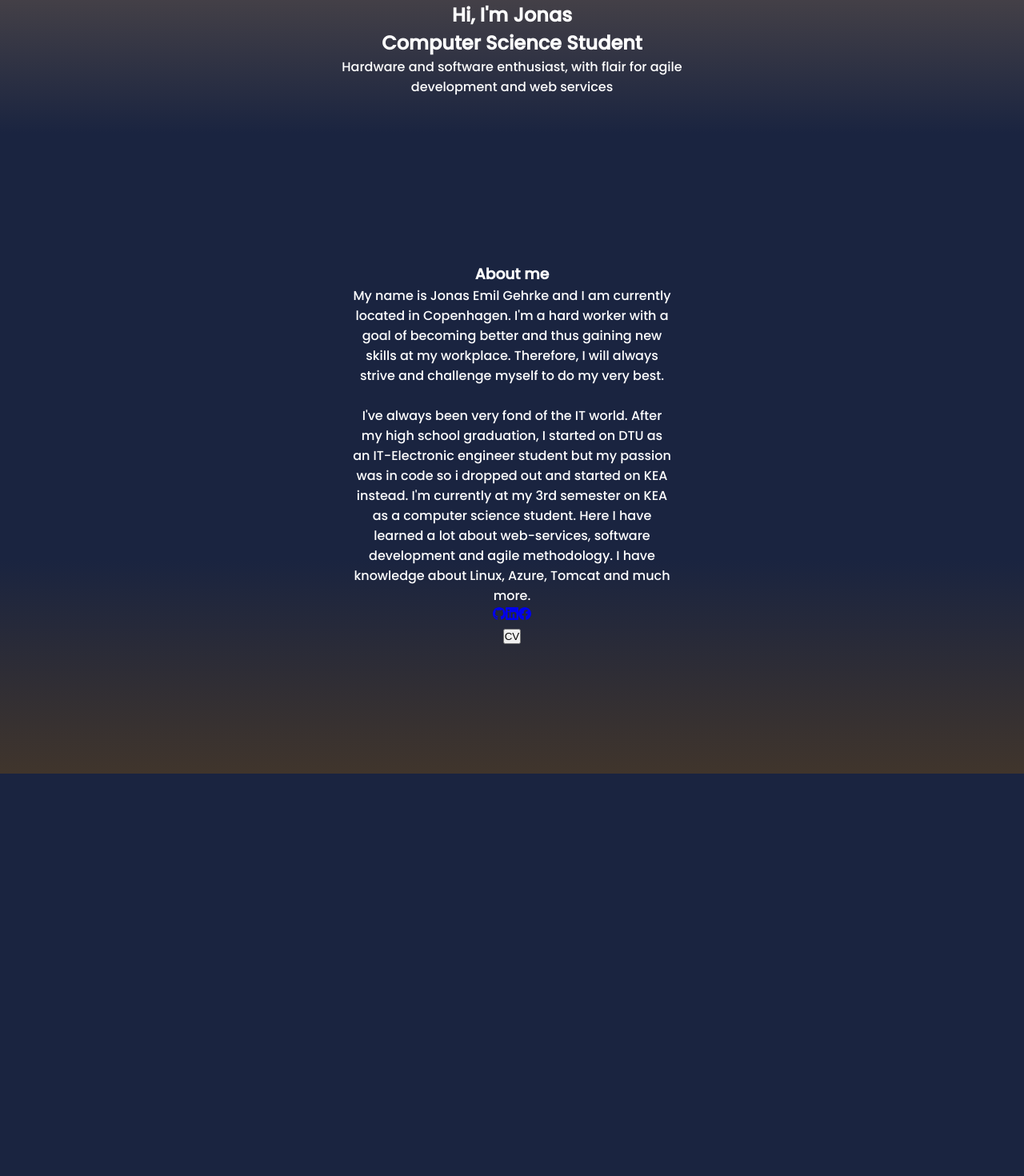
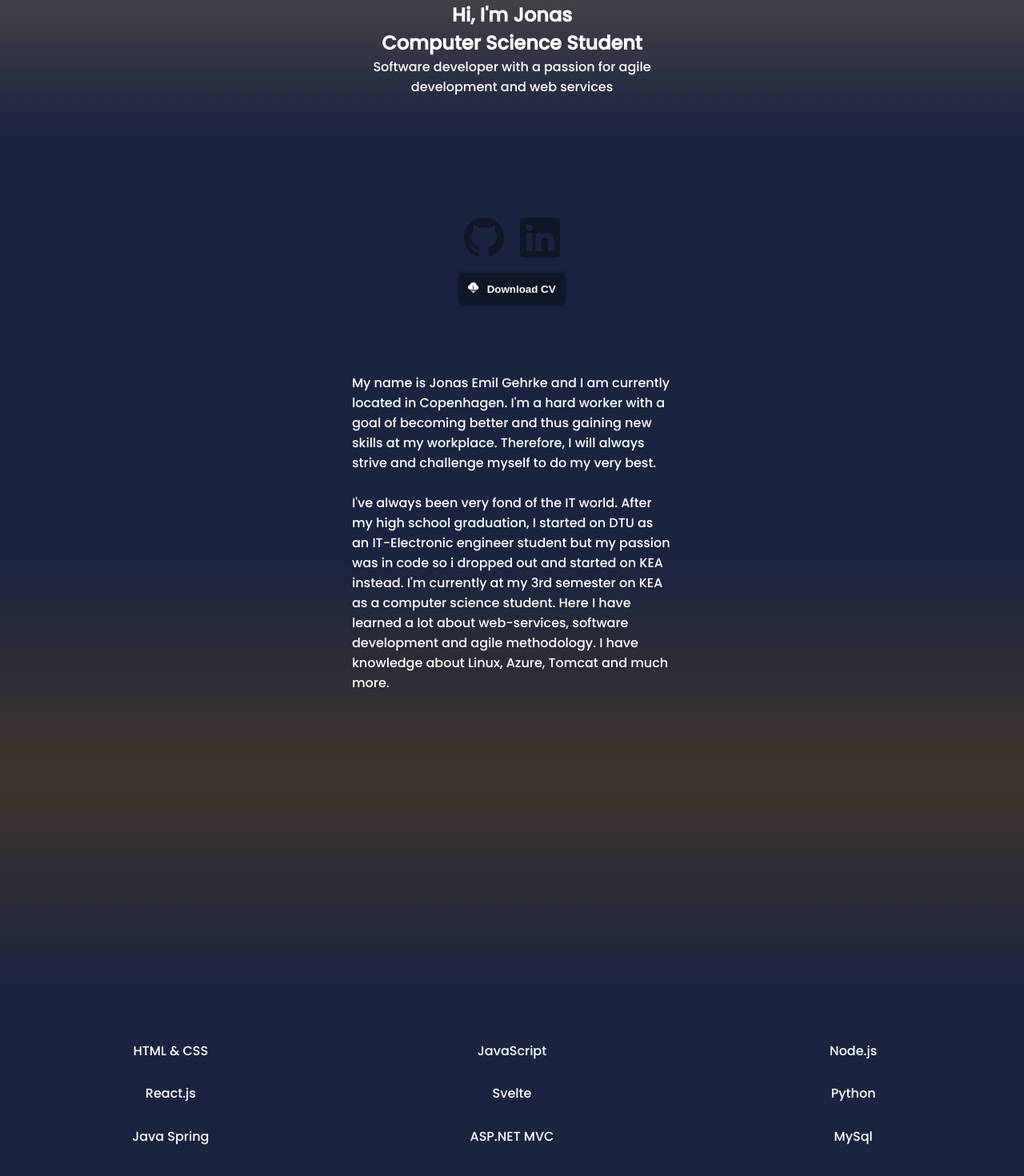
Before and after one commit to jonasegehrke/react-portfolio, a React (Create React App) app: page / in a window 1280 px wide. Shown: the part 634-2104 px from the top of the page at 80% size. Before the commit the page ends 1601 px from the top, so only its background shows below. Built offline with nearby package versions, Linux system fonts and the light colour scheme.

Commit message:
Skills tab and styling of about

```diff
--- a/src/App.css
+++ b/src/App.css
@@ -28,6 +28,9 @@
     --nav-color: var(--color-dark-brown);
 
     --nav-font-color: #fff;
+
+    --font-size-desktop: 16px;
+    --font-size-mobile: 16px;
     --primary-font-color: #fff;
     --primary-font: 'Poppins', sans-serif;
 }
@@ -253,16 +256,112 @@ nav{
     height: 100vh;
     display: flex;
     justify-content: center;
-    align-items: center;
     text-align: center;
     flex-flow: row wrap;
     background-image: linear-gradient(to bottom, var(--gradient-most-blue-to-brown));
     color: var(--primary-font-color);
 }
 
+.about-container{
+    display: flex;
+    justify-content: space-around;
+    flex-direction: column;
+}
+
 .about-text{
     max-width: 400px;
+
+    text-align: start;
 }
+
+.social-links{
+    color: var(--color-dark-blue);
+    font-size: 50px;
+    margin: 10px;
+}
+
+.download-btn{
+    border: none;
+    max-width: 150px;
+    padding: 10px;
+    box-shadow: black 0 0 5px;
+    font-weight: bold;
+    background: var(--color-dark-blue);
+    color: var(--primary-font-color);
+    cursor: pointer;
+    margin-bottom: 20px;
+}
+
+.download-icon{
+    margin-right: 10px;
+}
+
+@media (max-width: 767.98px) {
+    .about-text{
+        max-width: 300px;
+    }
+}
+
+@media (max-height: 657px) {
+    .about-section{
+        font-size: 15px;
+    }
+}
+
+
+/* Skills section */
+.skills-section{
+    position: relative;
+    height: 100vh;
+    display: flex;
+    justify-content: center;
+    align-items: center;
+    text-align: center;
+    flex-flow: row wrap;
+    background-image: linear-gradient(to top, var(--gradient-most-blue-to-brown));
+    color: var(--primary-font-color);
+}
+
+.skills-container{
+    height: 20%;
+    display: flex;
+    width: 100%;
+    align-items: center;
+    flex-wrap: wrap;
+    justify-content: space-evenly;
+}
+
+.skills-item{
+    transition: all .3s ease-in-out;
+    width: 100%;
+    cursor: pointer;
+    position: relative;
+    flex: 0 0 33.333333%;
+}
+
+.skills-item:hover {
+    font-size: 20px;
+}
+
+.hidden-skill{
+    display: none;
+    transition: all .3s ease-in-out;
+}
+
+.highlight-skill{
+    width: 100%;
+    text-align: center;
+    position: absolute;
+    bottom:10%;
+    display: block;
+    animation: fadeIn 3s;
+}
+
+@keyframes fadeIn {
+    0% {opacity:0;}
+    100% {opacity:1;}
+  }
+
 
 
 /* Media queries */
--- a/src/App.js
+++ b/src/App.js
@@ -3,6 +3,7 @@ import NavBar from './components/NavBar';
 import Home from './pages/Brief';
 import About from './pages/About';
 import { useRef } from 'react';
+import Skills from './pages/Skills';
 
 function App() {
 
@@ -17,6 +18,7 @@ function App() {
       <NavBar setStickyPage={setStickyPage}/>
       <Home/>
       <About/>
+      <Skills/>
     </div>
   );
 }
--- a/src/components/NavBar.js
+++ b/src/components/NavBar.js
@@ -42,7 +42,7 @@ export default function NavBar({setStickyPage}) {
                     <ul className="nav_links" ref={navLinksRef}>
                         <li className="nav-item"><a className="nav-anchor" href="#home" onClick={handleRedirect}>Home</a></li>
                         <li className="nav-item"><a className="nav-anchor" href="#about" onClick={handleRedirect}>About</a></li>
-                        <li className="nav-item"><a className="nav-anchor" href="#" onClick={handleRedirect}>Skills</a></li>
+                        <li className="nav-item"><a className="nav-anchor" href="#skills" onClick={handleRedirect}>Skills</a></li>
                         <li className="nav-item"><a className="nav-anchor" href="#" onClick={handleRedirect}>Projects</a></li>
                         <li className="nav-item"><a className="nav-anchor"></a></li>
                     </ul>
--- a/src/pages/About.js
+++ b/src/pages/About.js
@@ -1,5 +1,6 @@
 import React from 'react'
-import { BsGithub, BsFacebook, BsLinkedin } from 'react-icons/bs';
+import { BsGithub, BsLinkedin, BsFillCloudDownloadFill } from 'react-icons/bs';
+import { IconContext } from "react-icons";
 
 
 export default function About() {
@@ -7,8 +8,24 @@ export default function About() {
         <div>
             <section className="about-section" id="about">
                 <div className="about-container">
+                    <div className='spacer'></div>
+                <div>
+                        <div className="about-links">
+                            <a className="social-links" href="https://github.com/jonasegehrke"><BsGithub /></a>
+                            <a className="social-links" href="https://www.linkedin.com/in/jonas-emil-gehrke/"><BsLinkedin /></a>
+                        </div>
+                        <div className="about-download">
+                            <a href="https://drive.google.com/file/d/1lJsX8FtAoITbxp4ayR99ltp02RNXcoqK/view?usp=sharing">
+                                <button className="download-btn btn">
+                                    <IconContext.Provider value={{ className: "download-icon" }}>
+                                        <BsFillCloudDownloadFill />
+                                    </IconContext.Provider>
+                                    Download CV
+                                </button>
+                            </a>
+                        </div>
+                    </div>
                     <div className="about-text">
-                        <h3>About me</h3>
                         <p>
                             My name is Jonas Emil Gehrke and I am currently located in Copenhagen.
                             I'm a hard worker with a goal of becoming better and thus gaining new skills at my workplace.
@@ -21,16 +38,8 @@ export default function About() {
                             I have knowledge about Linux, Azure, Tomcat and much more.
                         </p>
                     </div>
-                    <div>
-                        <div className="about-links">
-                            <a className="social-links" href="https://github.com/jonasegehrke"><BsGithub /></a>
-                            <a className="social-links" href="https://www.linkedin.com/in/jonas-emil-gehrke/"><BsLinkedin /></a>
-                            <a className="social-links" href="https://www.facebook.com/jonas.gehrke/"><BsFacebook /></a>
-                        </div>
-                        <div className="about-download">
-                            <a href="https://drive.google.com/file/d/1lJsX8FtAoITbxp4ayR99ltp02RNXcoqK/view?usp=sharing"><button class="download_cv_btn uil uil-file-search-alt"> CV</button></a>
-                        </div>
-                    </div>
+                    <div className='spacer'></div>
+
                 </div>
             </section>
         </div>
--- a/src/pages/Brief.js
+++ b/src/pages/Brief.js
@@ -12,7 +12,7 @@ export default function Brief() {
             <div className="brief-text">
                 <h1>Hi, I'm Jonas</h1>
                 <h2>Computer Science Student</h2>
-                <p>Hardware and software enthusiast, with flair for agile development and web services</p>
+                <p>Software developer with a passion for agile development and web services</p>
             </div>
         </section>
     </div>
--- /dev/null
+++ b/src/pages/Skills.js
@@ -0,0 +1,48 @@
+import React, { useRef, useState } from 'react'
+
+const HTMLCSS = "CSS stands for Cascading Style Sheets. CSS saves a lot of work. It can control the layout of multiple web pages all at once."
+const JAVASCRIPT = "JavaScript is the world's most popular programming language. JavaScript is the programming language of the Web. JavaScript is easy to learn."
+const NODEJS = "Node. js is primarily used for non-blocking, event-driven servers, due to its single-threaded nature. It's used for traditional web sites and back-end API services, but was designed with real-time, push-based architectures in mind."
+const REACTJS = "React is a JavaScript library for building user interfaces. React is used to build single-page applications. React allows us to create reusable UI components."
+const SVELTE = "Svelte is a radical new approach to building user interfaces. Whereas traditional frameworks like React and Vue do the bulk of their work in the browser, Svelte shifts that work into a compile step that happens when you build your app."
+const PYTHON = "Python is a popular programming language. Python can be used on a server to create web applications."
+const JAVASPRING = "What is spring used for Java?The Spring Framework (Spring) is an open-source application framework that provides infrastructure support for developing Java applications. One of the most popular Java Enterprise Edition (Java EE) frameworks, Spring helps developers create high performing applications using plain old Java objects (POJOs)."
+const DOTNET = "MVC is a design pattern used to decouple user-interface (view), data (model), and application logic (controller). This pattern helps to achieve separation of concerns."
+const MYSQL = "SQL is a standard language for storing, manipulating and retrieving data in databases. Our SQL tutorial will teach you how to use SQL in: MySQL, SQL Server, MS Access, Oracle, Sybase, Informix, Postgres, and other database systems."
+
+export default function Skills() {
+
+    const [currentHighlight, setCurrentHighlight] = useState()
+
+    const hiddenSkillRef = useRef();
+
+    function handleShowDetails(skillText) {
+        hiddenSkillRef.current.classList.toggle('highlight-skill')
+        hiddenSkillRef.current.classList.toggle('hidden-skill')
+
+        if(typeof skillText != 'string') return
+
+        setCurrentHighlight(skillText)
+    }
+
+  return (
+    <div>
+      <section className="skills-section" id="skills">
+                <div className="skills-container">
+                    <span className="skills-item" onMouseEnter={()=>handleShowDetails(HTMLCSS)} onMouseLeave={handleShowDetails}>HTML & CSS</span>
+                    <span className="skills-item" onMouseEnter={()=>handleShowDetails(JAVASCRIPT)} onMouseLeave={handleShowDetails}>JavaScript</span>
+                    <span className="skills-item" onMouseEnter={()=>handleShowDetails(NODEJS)} onMouseLeave={handleShowDetails}>Node.js </span>
+                    <span className="skills-item" onMouseEnter={()=>handleShowDetails(REACTJS)} onMouseLeave={handleShowDetails}>React.js</span>
+                    <span className="skills-item" onMouseEnter={()=>handleShowDetails(SVELTE)} onMouseLeave={handleShowDetails}>Svelte</span>
+                    <span className="skills-item" onMouseEnter={()=>handleShowDetails(PYTHON)} onMouseLeave={handleShowDetails}>Python</span>
+                    <span className="skills-item" onMouseEnter={()=>handleShowDetails(JAVASPRING)} onMouseLeave={handleShowDetails}>Java Spring</span>
+                    <span className="skills-item" onMouseEnter={()=>handleShowDetails(DOTNET)} onMouseLeave={handleShowDetails}>ASP.NET MVC</span>
+                    <span className="skills-item" onMouseEnter={()=>handleShowDetails(MYSQL)} onMouseLeave={handleShowDetails}>MySql</span>
+
+
+                </div>
+                <p ref={hiddenSkillRef} className='hidden-skill'>{currentHighlight}</p>
+            </section>
+    </div>
+  )
+}
```
Also changed, not shown: src/components/Blob.js (+1 -1 lines).
